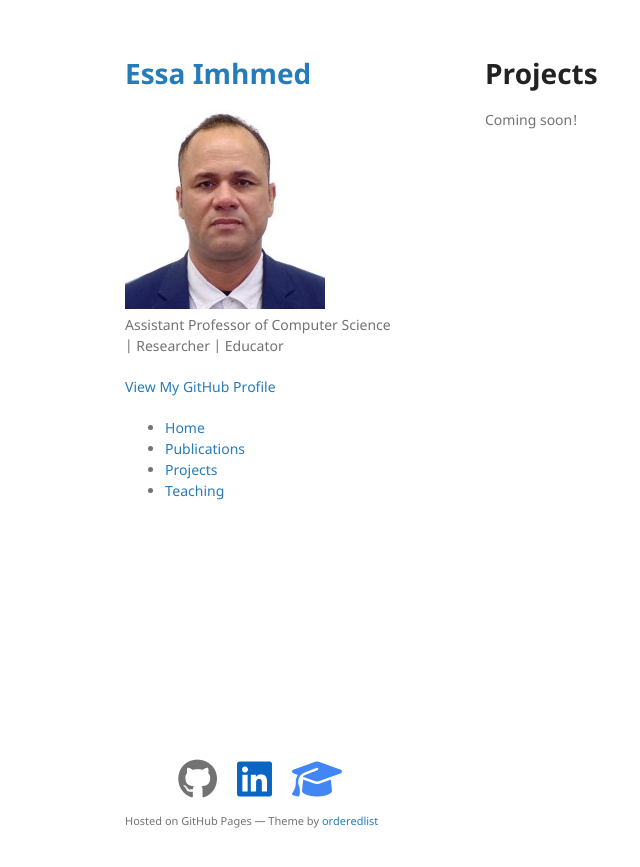
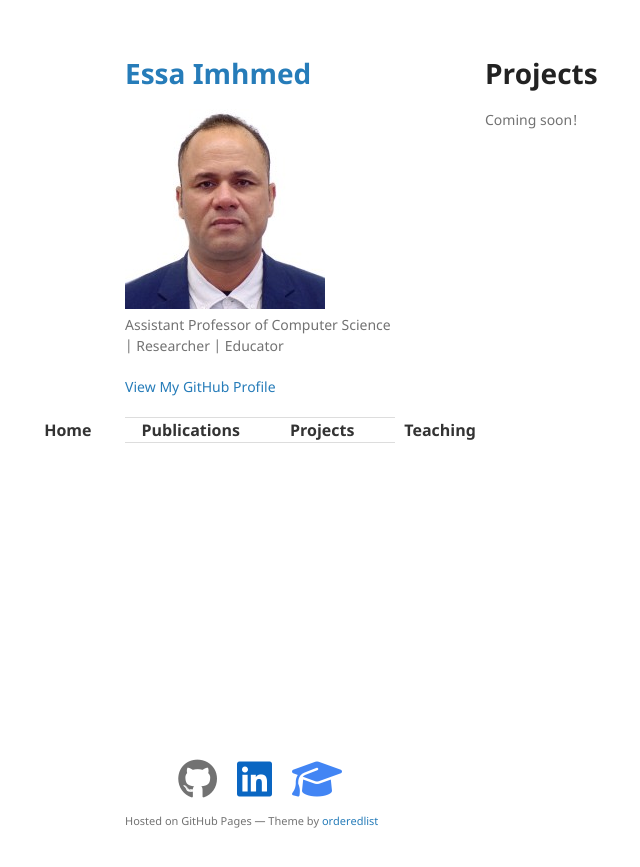
Before and after one commit to imhmede/imhmede.github.io, a Jekyll site: the page built from projects.md, in a window 1280 px wide. Shown: the top 867 px of the page, without its empty margins (85-725 px from the left). Built offline with Jekyll 4.4.1, drawn with Linux system fonts in a browser that asks for light colours.

```diff
--- a/_layouts/default.html
+++ b/_layouts/default.html
@@ -31,13 +31,12 @@
         <p class="view"><a href="{{ site.github.owner_url }}">View My GitHub Profile</a></p>
         {% endif %}
 
-        <ul class="menu">
+        <ul class="nav-menu">
           <li><a href="{{ '/' | relative_url }}">Home</a></li>
           <li><a href="{{ '/publication.html' | relative_url }}">Publications</a></li>
           <li><a href="{{ '/projects.html' | relative_url }}">Projects</a></li>
           <li><a href="{{ '/teaching.html' | relative_url }}">Teaching</a></li>
         </ul>
-
 
         <!-- {% if site.show_downloads %}
         <ul class="downloads">
--- a/assets/css/style.scss
+++ b/assets/css/style.scss
@@ -2,3 +2,42 @@
 ---
 
 @import "jekyll-theme-minimal";
+
+/* Custom nav menu styles */
+.nav-menu {
+  list-style: none;
+  display: flex;
+  justify-content: center;
+  padding: 0;
+  margin: 20px 0;
+  border-top: 1px solid #ddd;
+  border-bottom: 1px solid #ddd;
+  font-family: 'Segoe UI', Tahoma, Geneva, Verdana, sans-serif;
+}
+
+.nav-menu li {
+  margin: 0 25px;
+}
+
+.nav-menu a {
+  text-decoration: none;
+  color: #333;
+  font-weight: 600;
+  font-size: 1rem;
+  padding: 8px 0;
+  border-bottom: 3px solid transparent;
+  transition: border-color 0.3s ease, color 0.3s ease;
+}
+
+.nav-menu a:hover,
+.nav-menu a:focus {
+  color: #0056b3;
+  border-bottom: 3px solid #0056b3;
+  outline: none;
+}
+
+.nav-menu a.active {
+  color: #0056b3;
+  border-bottom: 3px solid #0056b3;
+  pointer-events: none;
+}
```
